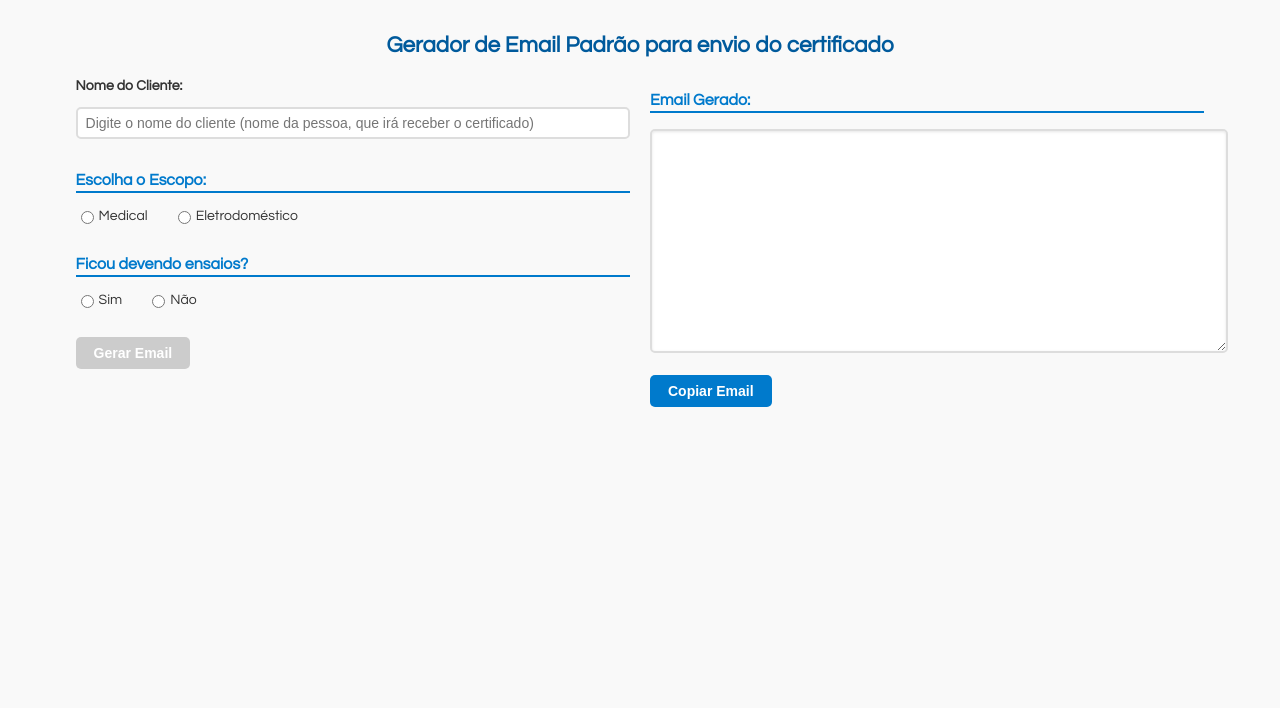
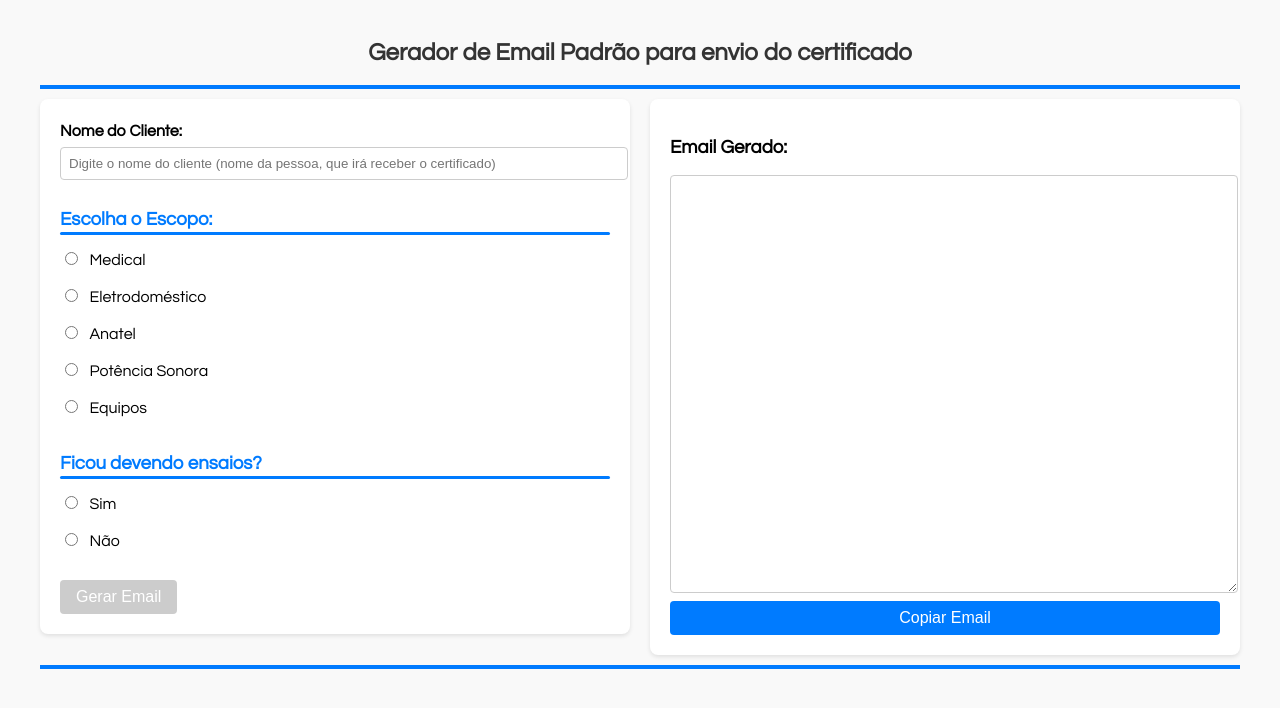
Before and after one commit to GiovanniRosadosAnjos/email10, a plain HTML site: page index.html in a window 1280 px wide. Drawn offline with Linux system fonts and the light colour scheme.

Commit message:
Add files via upload

```diff
--- a/index.html
+++ b/index.html
@@ -19,10 +19,13 @@
     <div class="radio-group">
       <label><input type="radio" name="escopo" value="medical" onclick="verificarCampos()"> Medical</label>
       <label><input type="radio" name="escopo" value="escopo2" onclick="verificarCampos()"> Eletrodoméstico</label>
+      <label><input type="radio" name="escopo" value="anatel" onclick="verificarCampos()"> Anatel</label>
+      <label><input type="radio" name="escopo" value="potencia_sonora" onclick="verificarCampos()"> Potência Sonora</label>
+      <label><input type="radio" name="escopo" value="equipos" onclick="verificarCampos()"> Equipos</label>
     </div>
 
-    <h3>Ficou devendo ensaios?</h3>
-    <div class="radio-group">
+    <h3 id="devendoContainerTitle">Ficou devendo ensaios?</h3>
+    <div class="radio-group" id="devendoContainer">
       <label><input type="radio" name="devendo" value="sim" onclick="verificarCampos()"> Sim</label>
       <label><input type="radio" name="devendo" value="nao" onclick="verificarCampos()"> Não</label>
     </div>
--- a/script.js
+++ b/script.js
@@ -1,49 +1,77 @@
 function verificarCampos() {
-  const nome = document.getElementById('nomeCliente').value.trim();
+  const nomeCliente = document.getElementById('nomeCliente').value.trim();
   const escopo = document.querySelector('input[name="escopo"]:checked');
-  const devendo = document.querySelector('input[name="devendo"]:checked');
-  const btn = document.getElementById('btnGerar');
+  const devendoContainer = document.getElementById('devendoContainer');
+  const devendoContainerTitle = document.getElementById('devendoContainerTitle');
+  const devendoRadio = document.querySelector('input[name="devendo"]:checked');
+  const btnGerar = document.getElementById('btnGerar');
 
-  if (nome !== '' && escopo !== null && devendo !== null) {
-    btn.disabled = false;
+  // Mostrar ou ocultar "Ficou devendo ensaios?" apenas para medical e escopo2
+  if (escopo && (escopo.value === 'medical' || escopo.value === 'escopo2')) {
+    devendoContainer.style.display = 'flex';
+    devendoContainerTitle.style.display = 'block';
   } else {
-    btn.disabled = true;
+    devendoContainer.style.display = 'none';
+    devendoContainerTitle.style.display = 'none';
+    // resetar seleção devendo
+    const devendoRadios = document.querySelectorAll('input[name="devendo"]');
+    devendoRadios.forEach(radio => (radio.checked = false));
+  }
+
+  // Condição para habilitar o botão gerar
+  if (
+    nomeCliente !== '' &&
+    escopo &&
+    (
+      (devendoContainer.style.display === 'flex' && devendoRadio) ||
+      devendoContainer.style.display === 'none'
+    )
+  ) {
+    btnGerar.disabled = false;
+  } else {
+    btnGerar.disabled = true;
   }
 }
 
 function gerarEmail() {
-  const nome = document.getElementById('nomeCliente').value.trim();
+  const nomeCliente = document.getElementById('nomeCliente').value.trim();
   const escopo = document.querySelector('input[name="escopo"]:checked').value;
-  const devendo = document.querySelector('input[name="devendo"]:checked').value;
-  const output = document.getElementById('emailOutput');
+  const devendoRadio = document.querySelector('input[name="devendo"]:checked');
+  const emailOutput = document.getElementById('emailOutput');
 
-  let email = `Olá, ${nome}. Parabéns pela certificação!;\nSegue anexo o certificado de conformidade.\nImportante:;\n\n`;
+  // Frase comum a todos
+  let email = `Olá, ${nomeCliente}. Parabéns pela certificação!\nSegue anexo o certificado de conformidade.\nImportante:\n\n`;
 
+  // Conteúdo específico por escopo e devendo ensaios
   if (escopo === 'medical') {
-    if (devendo === 'nao') {
-      email += `Informamos que o certificado foi publicado no site do Inmetro e em até 72 horas ele estará disponível para consulta pública.;\n` +
-               `a) O acompanhamento da certificação deverá ocorrer as cada 15 meses.\n` +
-               `Por determinação do órgão regulador (Inmetro/Cgcre) a não conclusão da manutenção dentro dos prazos abaixo resultará na suspensão do certificado.`;
-    } else {
-      email += `Informamos que o certificado foi publicado no site do Inmetro e em até 72 horas ele estará disponível para consulta pública.\n` +
-               `a) O acompanhamento da certificação deverá ocorrer as cada 15 meses.\n` +
-               `Por determinação do órgão regulador (Inmetro/Cgcre) a não conclusão da manutenção dentro dos prazos abaixo e/ou não atualização da norma, (indicado em b)) resultará na suspensão do certificado.`;
+    if (devendoRadio && devendoRadio.value === 'nao') {
+      email += "Informamos que o certificado foi publicado no site do Inmetro e em até 72 horas ele estará disponível para consulta pública.\n";
+      email += "a) O acompanhamento da certificação deverá ocorrer a cada 15 meses.\n";
+      email += "Por determinação do órgão regulador (Inmetro/Cgcre) a não conclusão da manutenção dentro dos prazos abaixo resultará na suspensão do certificado.";
+    } else if (devendoRadio && devendoRadio.value === 'sim') {
+      email += "Informamos que o certificado foi publicado no site do Inmetro e em até 72 horas ele estará disponível para consulta pública.\n";
+      email += "a) O acompanhamento da certificação deverá ocorrer a cada 15 meses.\n";
+      email += "Por determinação do órgão regulador (Inmetro/Cgcre) a não conclusão da manutenção dentro dos prazos abaixo e/ou não atualização da norma, (indicado em b)) resultará na suspensão do certificado.";
     }
   } else if (escopo === 'escopo2') {
-    if (devendo === 'nao') {
-      email += `AAAA`;
-    } else {
-      email += `BBB`;
+    if (devendoRadio && devendoRadio.value === 'nao') {
+      email += "AAAA";
+    } else if (devendoRadio && devendoRadio.value === 'sim') {
+      email += "BBB";
     }
+  } else {
+    // Outros escopos sem devendo ensaios
+    email += "Informações específicas deste escopo serão adicionadas aqui.";
   }
 
-  output.value = email;
+  emailOutput.value = email;
 }
 
 function copiarEmail() {
-  const emailText = document.getElementById('emailOutput');
-  emailText.select();
-  emailText.setSelectionRange(0, 99999); // Para dispositivos móveis
-  document.execCommand('copy');
-  alert('Email copiado para a área de transferência!');
+  const emailOutput = document.getElementById('emailOutput');
+  emailOutput.select();
+  emailOutput.setSelectionRange(0, 99999);
+  navigator.clipboard.writeText(emailOutput.value).then(() => {
+    alert('Email copiado para a área de transferência!');
+  });
 }
--- a/styles.css
+++ b/styles.css
@@ -1,114 +1,105 @@
 body {
-  font-family: 'Century Gothic', Arial, sans-serif;
+  font-family: 'Century Gothic', sans-serif;
   background-color: #f9f9f9;
-  color: #333;
-  padding: 15px 2cm;
-  margin: 0 auto;
-  max-width: 100%;
-  box-sizing: border-box;
+  margin: 0;
+  padding: 20px 40px;
 }
 
 h2 {
   text-align: center;
-  color: #005a9c;
+  color: #333;
   margin-bottom: 20px;
-  font-weight: 700;
-  font-size: 1.4rem;
 }
 
 .container {
   display: flex;
   justify-content: space-between;
+  align-items: flex-start;
   gap: 20px;
-  align-items: flex-start;
+  padding: 10px 0;
+  border-top: 4px solid #007bff;
+  border-bottom: 4px solid #007bff;
 }
 
-.left-section {
-  flex: 1;
+.left-section, .right-section {
+  background-color: #fff;
+  padding: 20px;
+  border-radius: 8px;
+  box-shadow: 0 2px 4px rgba(0, 0, 0, 0.1);
+  width: 48%;
   display: flex;
   flex-direction: column;
-  gap: 8px;
 }
 
-.right-section {
-  flex: 1;
-  display: flex;
-  flex-direction: column;
-  gap: 10px;
+.left-section label,
+.left-section h3 {
+  margin: 4px 0 8px 0;
+  display: block;
 }
 
-h3 {
-  margin-top: 15px;
-  margin-bottom: 6px;
-  color: #007acc;
-  font-weight: 600;
-  font-size: 1rem;
-  border-bottom: 2px solid #007acc;
-  padding-bottom: 3px;
-}
-
-label[for="nomeCliente"] {
-  display: block;
-  margin-bottom: 4px;
-  font-weight: 600;
-}
-
-label {
-  font-size: 14px;
-  margin: 0 10px 0 0;
-  cursor: pointer;
-  line-height: 1.3;
-  display: inline-flex;
-  align-items: center;
-  user-select: none;
-}
-
-input[type="text"] {
-  padding: 6px 8px;
-  font-size: 14px;
-  border: 2px solid #ddd;
-  border-radius: 5px;
+.left-section input[type="text"] {
   width: 100%;
-  box-sizing: border-box;
-  margin-top: 0;
-  margin-bottom: 10px;
-}
-
-input[type="text"]:focus {
-  border-color: #007acc;
-  outline: none;
+  padding: 8px;
+  border: 1px solid #ccc;
+  border-radius: 4px;
+  margin-bottom: 15px;
 }
 
 .radio-group {
   display: flex;
-  gap: 15px;
-  flex-wrap: wrap;
-  margin-bottom: 8px;
+  flex-direction: column;
+  gap: 6px;
+  margin-bottom: 15px;
 }
 
-input[type="radio"] {
-  margin-right: 5px;
+.radio-group label {
   cursor: pointer;
-  vertical-align: middle;
+  user-select: none;
 }
 
+.radio-group label input[type="radio"] {
+  margin-right: 8px;
+  cursor: pointer;
+}
+
+/* Linhas azuis horizontais abaixo dos títulos */
+.left-section h3 {
+  position: relative;
+  padding-bottom: 6px;
+  margin-top: 15px;
+  margin-bottom: 10px;
+  color: #007bff;
+  font-weight: 600;
+}
+
+.left-section h3::after {
+  content: "";
+  position: absolute;
+  bottom: 0;
+  left: 0;
+  height: 3px;
+  width: 100%;
+  background-color: #007bff;
+  border-radius: 2px;
+}
+
+/* Botões */
 button {
-  padding: 8px 18px;
-  background-color: #007acc;
+  margin-top: 8px;
+  padding: 8px 16px;
+  background-color: #007bff;
+  color: #fff;
   border: none;
-  border-radius: 5px;
-  color: white;
-  font-weight: 600;
-  font-size: 14px;
+  border-radius: 4px;
   cursor: pointer;
+  font-size: 1rem;
   transition: background-color 0.3s ease;
-  width: max-content;
-  align-self: flex-start;
-  margin-top: 12px;
+  user-select: none;
+  align-self: flex-start; /* botão alinhado à esquerda dentro da coluna */
 }
 
 button:hover:not(:disabled) {
-  background-color: #005a9c;
+  background-color: #0056b3;
 }
 
 button:disabled {
@@ -116,23 +107,28 @@ button:disabled {
   cursor: not-allowed;
 }
 
-textarea {
+/* Área do email gerado */
+.right-section textarea {
   width: 100%;
-  height: 200px;
-  padding: 10px;
-  font-size: 13px;
-  border-radius: 5px;
-  border: 2px solid #ddd;
-  background-color: #fff;
-  color: #444;
-  box-shadow: inset 0 1px 3px rgba(0,0,0,0.1);
-  font-family: 'Century Gothic', Arial, sans-serif;
-  line-height: 1.4;
+  height: 400px; /* maior e fixo para bom uso */
+  padding: 8px;
+  border: 1px solid #ccc;
+  border-radius: 4px;
   resize: vertical;
+  font-family: 'Century Gothic', sans-serif;
+  font-size: 1rem;
+  margin-bottom: 8px;
+  flex-grow: 1; /* para expandir e preencher o espaço vertical da coluna */
 }
 
-@media (max-width: 768px) {
-  .container {
-    flex-direction: column;
-  }
+/* Container botão copiar email, alinhado abaixo do textarea */
+.right-section button {
+  width: 100%;
+  margin-top: 0;
+  align-self: stretch;
 }
+
+/* Ajustar o botão gerar email na esquerda */
+#btnGerar {
+  align-self: flex-start;
+}
```
